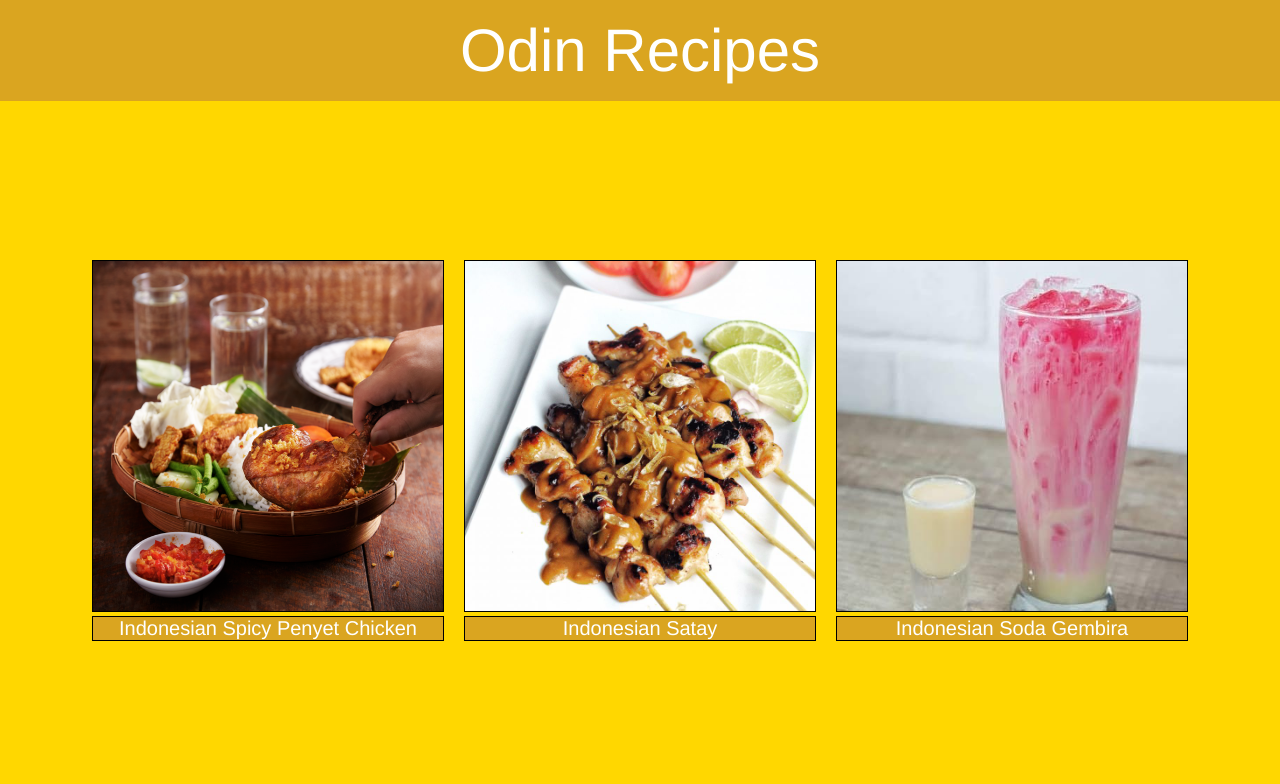
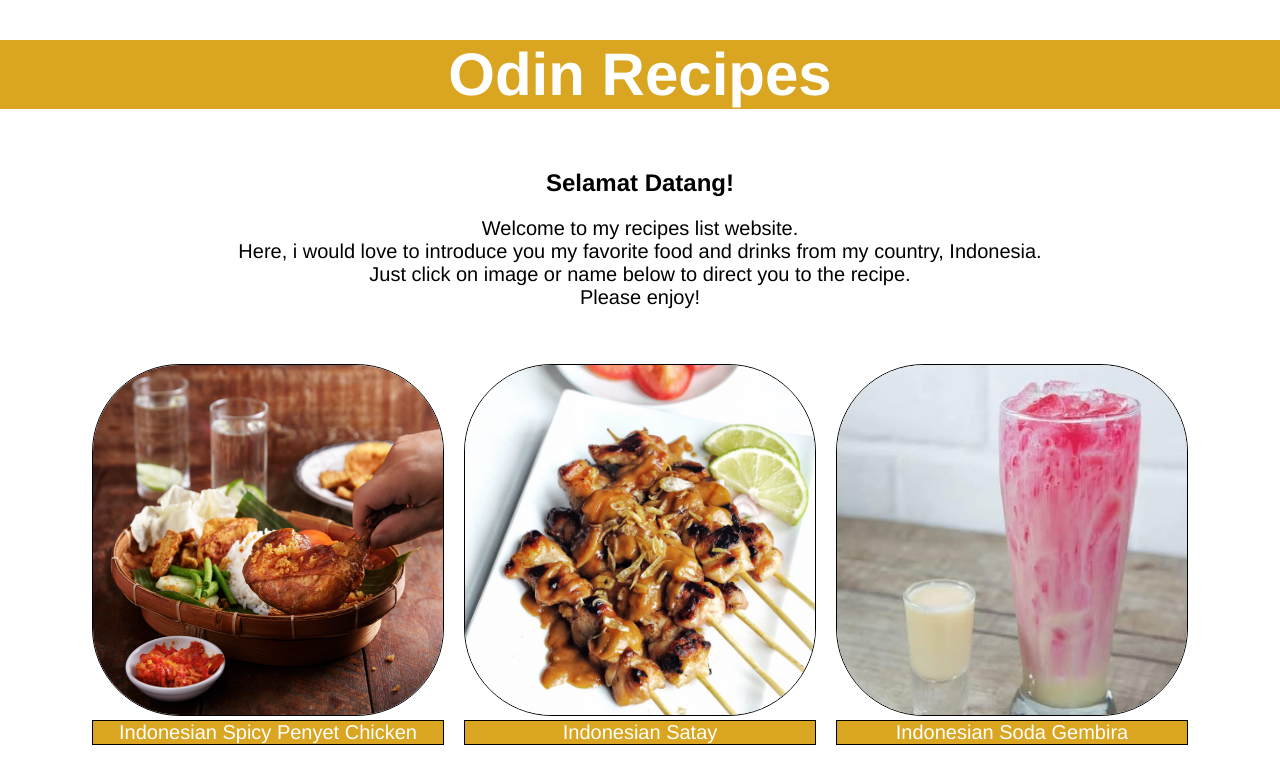
Before and after one commit to MrPoogles/odin-recipes, a plain HTML site: page index.html in a window 1280 px wide. Drawn offline with Linux system fonts and the light colour scheme.

Commit message:
Add intro to recipe homepage

```diff
--- a/index.html
+++ b/index.html
@@ -9,7 +9,12 @@
     </head>
 
     <body>
-        <div class="tittle">Odin Recipes</div>
+        <h1 class="tittle">Odin Recipes</h1>
+        <h2 class="intro">Selamat Datang!</h2>
+            <p>Welcome to my recipes list website.</p>
+            <p>Here, i would love to introduce you my favorite food and drinks from my country, Indonesia.</p>
+            <p>Just click on image or name below to direct you to the recipe.</p>
+            <p>Please enjoy!</p>
         <ul class="content">
             <li class="ayam">
                 <a href="./recipes/indonesian-spicy-penyet-chicken.html">
--- a/styles.css
+++ b/styles.css
@@ -12,18 +12,30 @@ body {
     color: #fff;
     font-size: 60px;
     background-color: goldenrod;
-    padding: 16px;
+
+}
+
+.intro {
+    display: flex;
+    justify-content: center;
+    padding: 20px;
+    margin: 0;
+}
+
+p {
+    font-size: 20px;
+    margin: 0 auto;
 }
 
 img {
     width: 350px;
     height: 350px;
     border: 1px solid black;
+    border-radius: 25%;
 }
 
 ul {
     list-style: none;
-    background-color: gold;
     display: flex;
     flex: 1 0 0;
     margin: 0;
```
